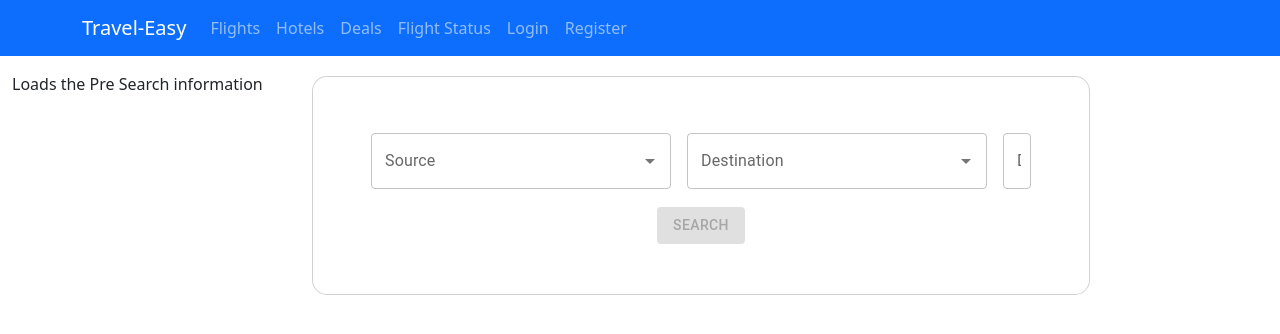
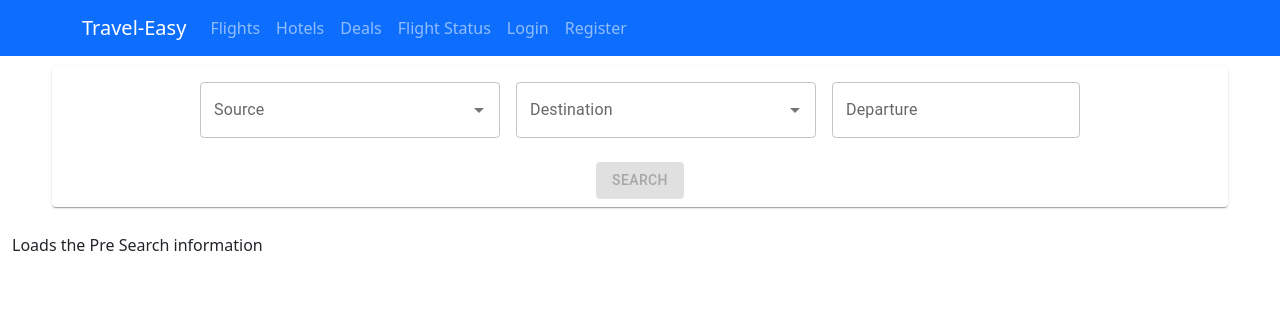
Before and after one commit to aoc38/Travel-Easy-frontend, a React (Create React App) app: page /flightstatus in a window 1280 px wide. Shown: the top 334 px of the page. Built offline with nearby package versions, Linux system fonts and the light colour scheme; what axios-oauth-client would draw is missing.

Commit message:
flight status ui updated

```diff
--- a/src/App.js
+++ b/src/App.js
@@ -4,11 +4,11 @@ import Navbar from './layout/Navbar';
 import Home from './pages/Home';
 import { BrowserRouter as Router, Route, Routes } from "react-router-dom";
 import AddUser from './Users/AddUser';
-import SearchFlight from './Components/Flights/Searchflight';
-import Flightdetails from './Components/Flights/Flightdetails';
+import SearchFlight from './Components/Flights/searchflight';
+import Flightdetails from './Components/Flights/flightdetails';
 import BookForm from './Components/Flights/bookform';
 import EditUser from './Users/EditUser';
-import Usermiles from './Components/Flights/Usermiles';
+import Usermiles from './Components/Flights/usermiles';
 import Bookinghistory from './Components/Flights/bookinghistory';
 import React, { useMemo, useState } from 'react';
 import Feedback from './Components/Feedback/Feedbackform';
--- a/src/Components/Flights/FlightStatus.js
+++ b/src/Components/Flights/FlightStatus.js
@@ -1,9 +1,13 @@
 import React from 'react'
-import Card from '../Common/Card';
+// import Card from '../Common/Card';
 import InputSearch from "../Common/searchbar";
 import CustomDatePicker from "../Common/date-picker";
 import { useState } from "react";
+// import Button from "../Common/button";
+import { Card } from '@mui/material';
 import Button from "../Common/button";
+// import InputSearch from "../Common/searchbar";
+// import CustomDatePicker from "../Common/date-picker";
 import FlightStatusList from './FlightStatusList';
 import Information from "./information";
 import { getLocations } from '../../services/flight/amadeus-api-service'
@@ -102,10 +106,10 @@ export default function FlightStatus() {
     <div className="container-fluid">
     <div className="row">
       <div className="col-md-12">
-          <Card className="mrgn">
+        <Card className="mrgn-flight-status">
         <div className="row">
                  <div className="col-md-12">
-                <div className="d-flex">
+                   <div className="d-flex justify-content-center">
                      <div className="p-2 mt-2">
                      <InputSearch
                       value={source}
@@ -137,15 +141,16 @@ export default function FlightStatus() {
                     </div>
                   </div>
                 </div>
-            </div>
-            <div className="flt-rt">
+                <div className='col-md-12'>
+                <div className="p-2 mt-2 text-center">
                 <Button
                 disabled={disableButton}
                 onClick={fetchFlightStatus}
                 btname="Search" />
                     </div>
+                </div>
+              </div>
           </Card>
-        </div>
           </div>
           <div className="col-md-12 mt-3">
            {showList ? <div>
@@ -153,5 +158,6 @@ export default function FlightStatus() {
            </div> : <Information />}
          </div>
           </div>
+          </div>
   );
 }
--- a/src/Components/Flights/FlightStatusList.js
+++ b/src/Components/Flights/FlightStatusList.js
@@ -6,6 +6,7 @@ export default function FlightStatusList(props) {
 
 
   const isValid = () => {
+    console.log("flights data", props.fsdata);
     if (props.hasOwnProperty("fsdata") && props.fsdata !== null) {
       return true;
     }
--- a/src/Components/Flights/searchflight.css
+++ b/src/Components/Flights/searchflight.css
@@ -3,6 +3,9 @@
 }
 .mrgn {
   margin: 10px;
+}
+.mrgn-flight-status {
+  margin: 10px 40px 10px 40px;
 }
 /* .border-right{
     border-right: 1px solid gray;
```
Lines whose indentation alone changed are shown as unchanged.
